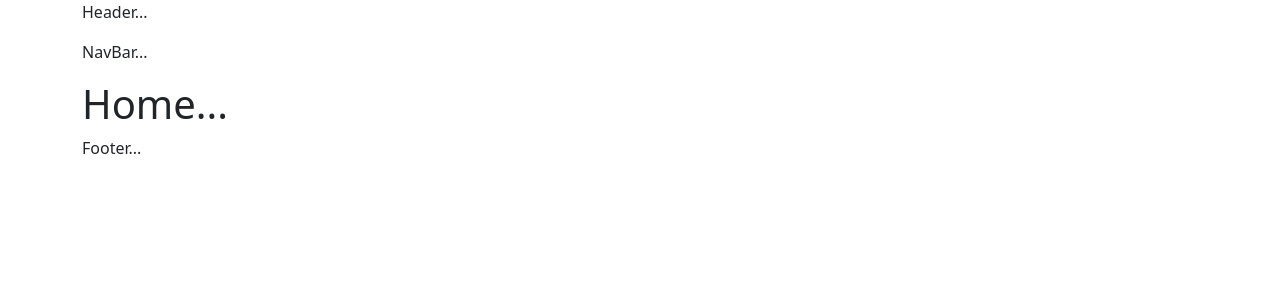
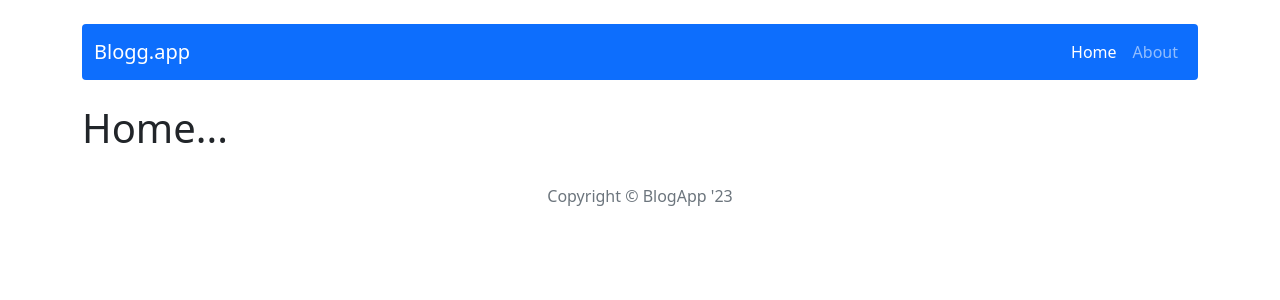
Before and after one commit to Dariusz-Wilk/React-blog, a React (Create React App) app: page / in a window 1280 px wide. Shown: the top 300 px of the page. Built offline with nearby package versions, Linux system fonts and the light colour scheme.

Commit message:
Styled NavBar & Footer by using React Bootstrap

```diff
--- a/src/components/views/Footer/Footer.js
+++ b/src/components/views/Footer/Footer.js
@@ -1,7 +1,10 @@
 const Footer = () => {
+	const year = new Date().getFullYear().toString().slice(2);
 	return (
 		<div>
-			<p>Footer...</p>
+			<p className="text-secondary text-center py-3 mt-3">
+				Copyright © BlogApp '{year}
+			</p>
 		</div>
 	);
 };
--- a/src/components/views/Header/Header.js
+++ b/src/components/views/Header/Header.js
@@ -3,7 +3,6 @@ import NavBar from '../NavBar/NavBar';
 const Header = () => {
 	return (
 		<div>
-			<p>Header...</p>
 			<NavBar />
 		</div>
 	);
--- a/src/components/views/NavBar/NavBar.js
+++ b/src/components/views/NavBar/NavBar.js
@@ -1,7 +1,24 @@
+import { NavLink } from 'react-router-dom';
+import { Navbar, Nav, Container } from 'react-bootstrap';
+
 const NavBar = () => {
 	return (
 		<div>
-			<p>NavBar...</p>
+			<Navbar className="mt-4 mb-4 rounded " bg="primary" variant="dark">
+				<Container>
+					<Navbar.Brand as={NavLink} to="/">
+						Blogg.app
+					</Navbar.Brand>
+					<Nav>
+						<Nav.Link as={NavLink} to="/">
+							Home
+						</Nav.Link>
+						<Nav.Link as={NavLink} to="/about">
+							About
+						</Nav.Link>
+					</Nav>
+				</Container>
+			</Navbar>
 		</div>
 	);
 };
```
